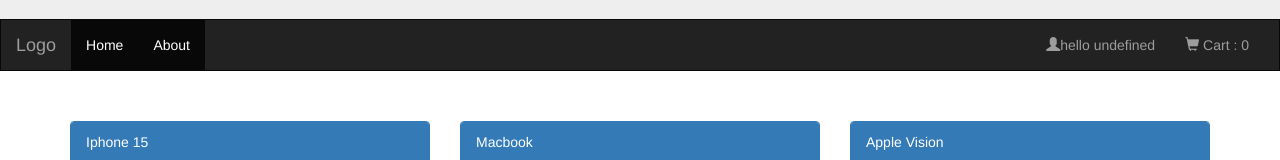
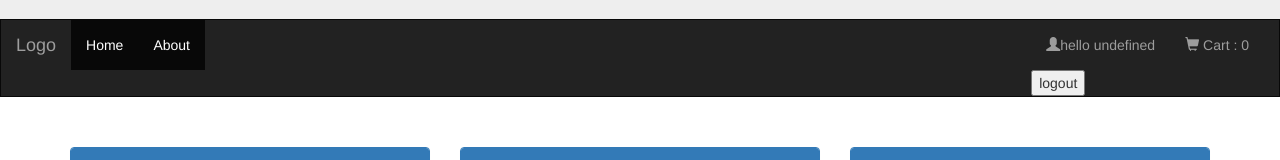
Before and after one commit to ranerlich7/shop_17, a React (Create React App) app: page / in a window 1280 px wide. Shown: the part 221-381 px from the top of the page. Built offline with nearby package versions, Linux system fonts and the light colour scheme; data requests are answered from the project's data file.

Commit message:
added login functionalities+  error handling + logout

```diff
--- a/src/App.js
+++ b/src/App.js
@@ -1,5 +1,5 @@
 import "./App.css"
-import { useState } from "react"
+import { useEffect, useState } from "react"
 import Footer from "./components/Footer"
 import Jumbotron from "./components/Jumbotron"
 import Nav from "./components/Nav"
@@ -10,11 +10,16 @@
 import Total from "./components/Total"
 import { BrowserRouter, Routes, Route, useNavigate } from "react-router-dom"
 import Login from "./components/Login"
+import { jwtDecode } from "jwt-decode"
 
 function App() {
   const [cart, setCart] = useState([])
   const [login, setLogin] = useState([])
   const navigate = useNavigate() // Initialize navigate
+  useEffect(() => {
+    const token = localStorage.getItem("token")
+    token && setLogin(jwtDecode(token))
+  }, [])
 
   return (
     <>
--- a/src/components/Login.js
+++ b/src/components/Login.js
@@ -7,6 +7,7 @@
 function Login() {
   const [userName, setUserName] = useState("")
   const [password, setPassword] = useState("")
+  const [message, setMessage] = useState("")
   const { login, setLogin } = useContext(LoginContext)
   const navigate = useNavigate() // Initialize navigate
 
@@ -16,16 +17,23 @@
       username: userName,
       password: password,
     }
-    axios.post("http://127.0.0.1:8000/login/", loginData).then((response) => {
-      console.log(response.data.access)
-      const token = jwtDecode(response.data.access)
-      localStorage.setItem("username", userName)
-      setLogin(token)
-    })
-    navigate("/")
+    axios
+      .post("http://127.0.0.1:8000/login/", loginData)
+      .then((response) => {
+        console.log(response.data.access)
+        const token = jwtDecode(response.data.access)
+        localStorage.setItem("token", response.data.access)
+        setLogin(token)
+        navigate("/")
+      })
+      .catch((error) => {
+        console.log(error)
+        setMessage("Login Failed please try again")
+      })
   }
   return (
     <>
+      <div class="alert alert-success">{message}</div>
       UserName:
       <input value={userName} onChange={(e) => setUserName(e.target.value)} />
       <br />
--- a/src/components/Nav.js
+++ b/src/components/Nav.js
@@ -6,7 +6,10 @@
 function Nav() {
   const { cart, setCart } = useContext(CartCotext)
   const { login, setLogin } = useContext(LoginContext)
-
+  function logout() {
+    setLogin(null)
+    localStorage.removeItem("token")
+  }
   return (
     <nav class="navbar navbar-inverse">
       <div class="container-fluid">
@@ -35,11 +38,17 @@
             </li>
           </ul>
           <ul class="nav navbar-nav navbar-right">
+            {login?.is_admin && (
+              <li>
+                <Link to="/login">Admin</Link>
+              </li>
+            )}
             <li>
               <Link to="/login">
                 <span class="glyphicon glyphicon-user"></span>
                 {login ? `hello ${login.username}` : "Your Account"}
               </Link>
+              {login && <button onClick={logout}>logout</button>}
             </li>
             <li>
               <Link to="/cart">
```
